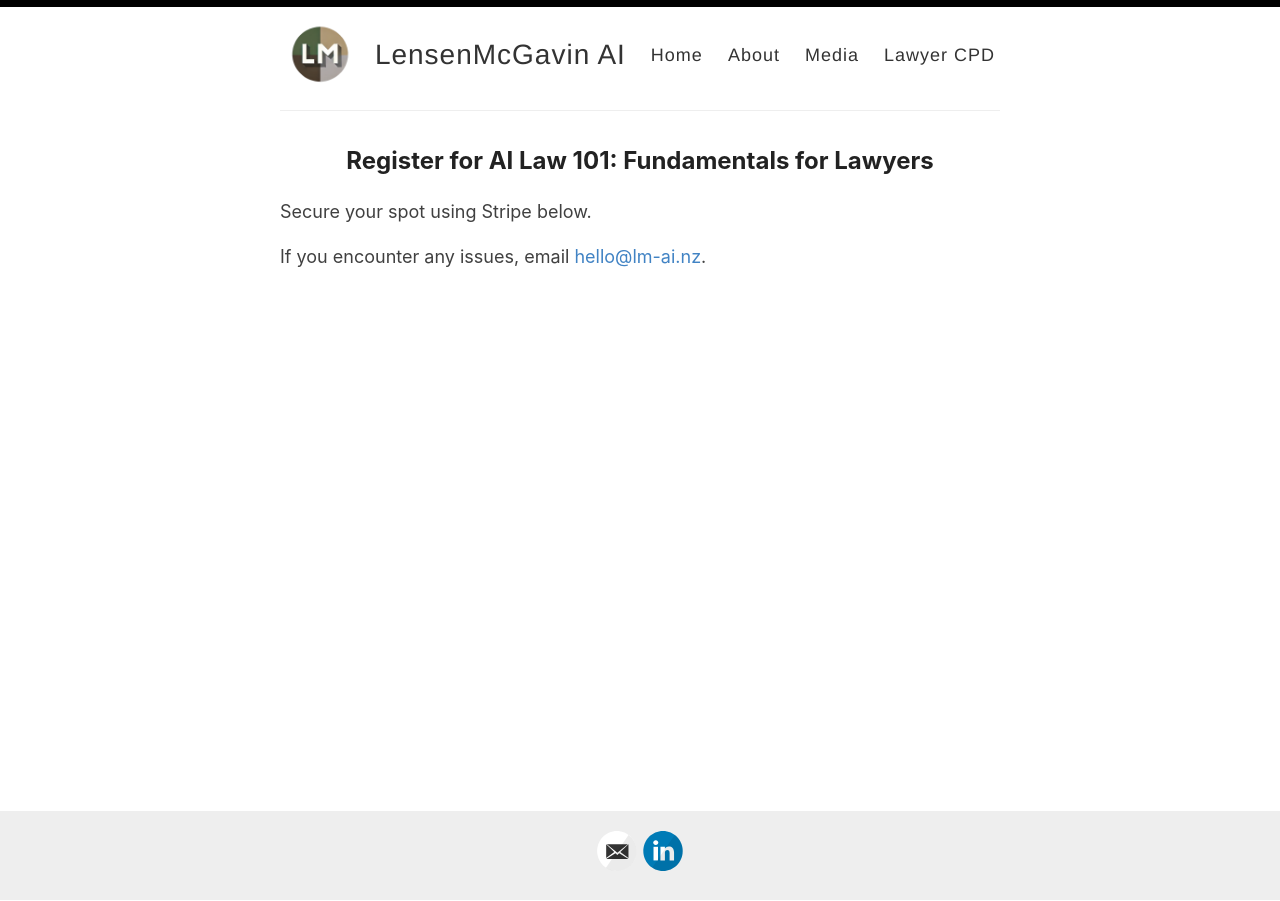
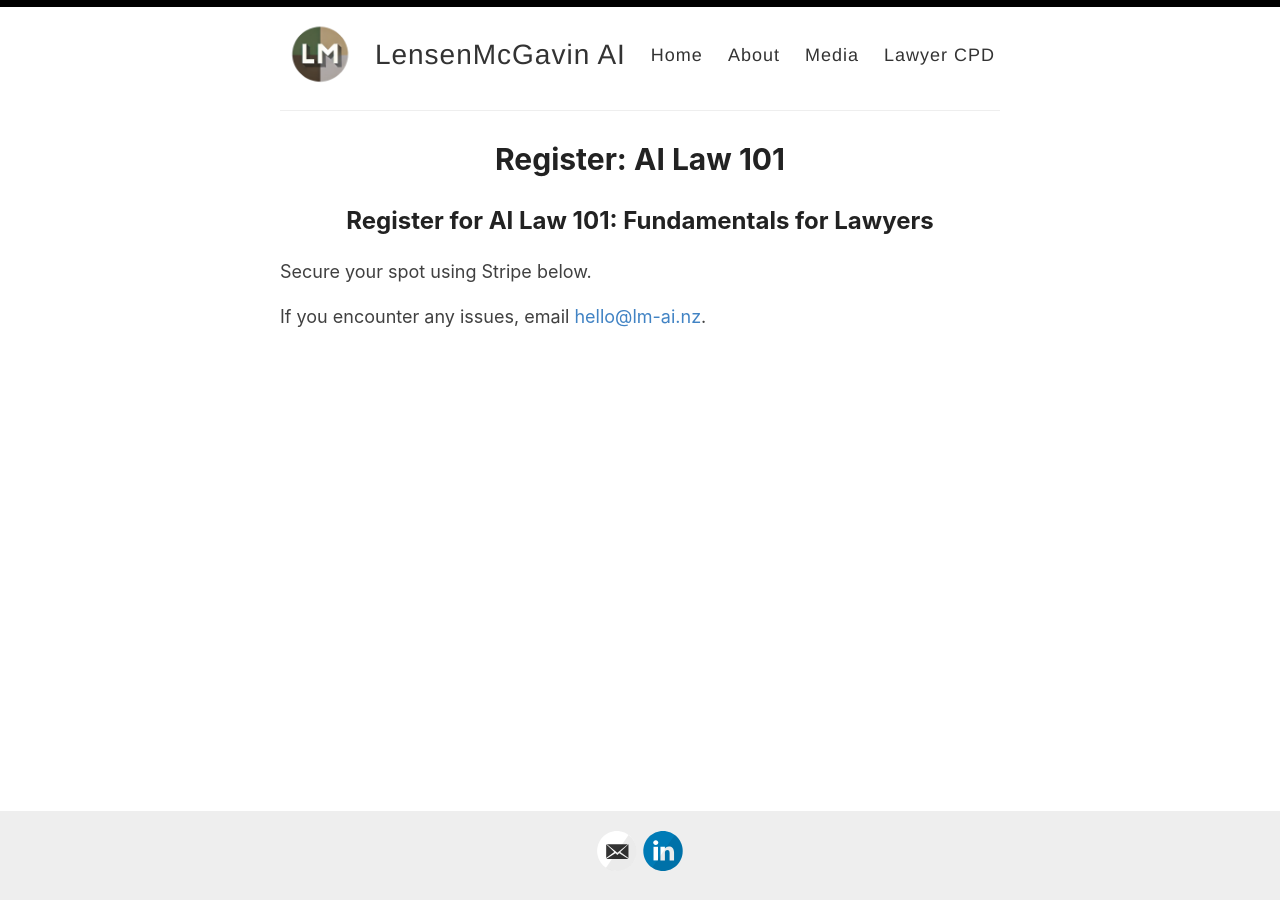
Before and after one commit to LensenMcGavin-AI/LensenMcGavin-AI.github.io, a Jekyll site: the page built from _pages/ai-law-101-register.md, in a window 1280 px wide. Built offline with Jekyll 4.4.1, drawn with Linux system fonts in a browser that asks for light colours; our own code applies the rules of GitHub Pages for plain Markdown files.

Commit message:
Fix title formatting for AI Law 101 registration page

```diff
--- a/_pages/ai-law-101-register.md
+++ b/_pages/ai-law-101-register.md
@@ -1,6 +1,6 @@
 ---
 layout: page
-title: Register: AI Law 101
+title: "Register: AI Law 101"
 permalink: /ai-law-101/register/
 ---
 
```
